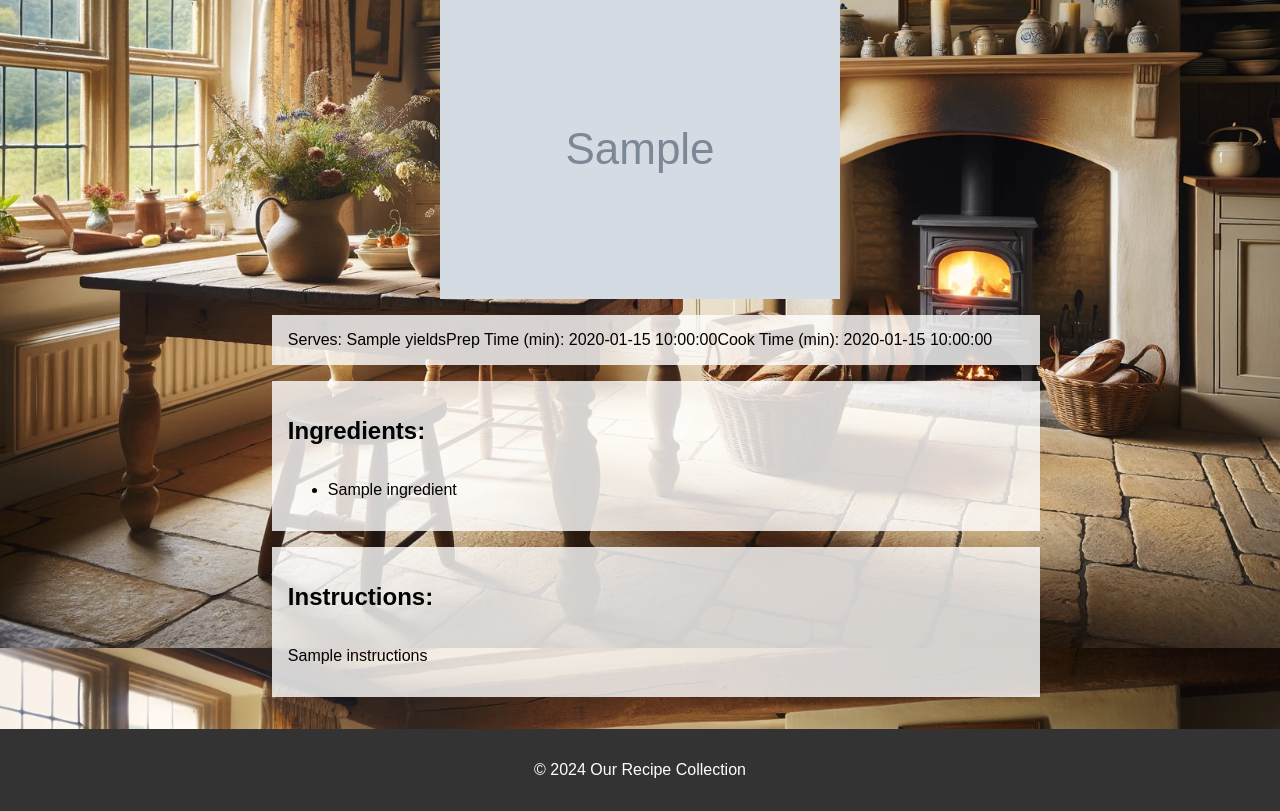
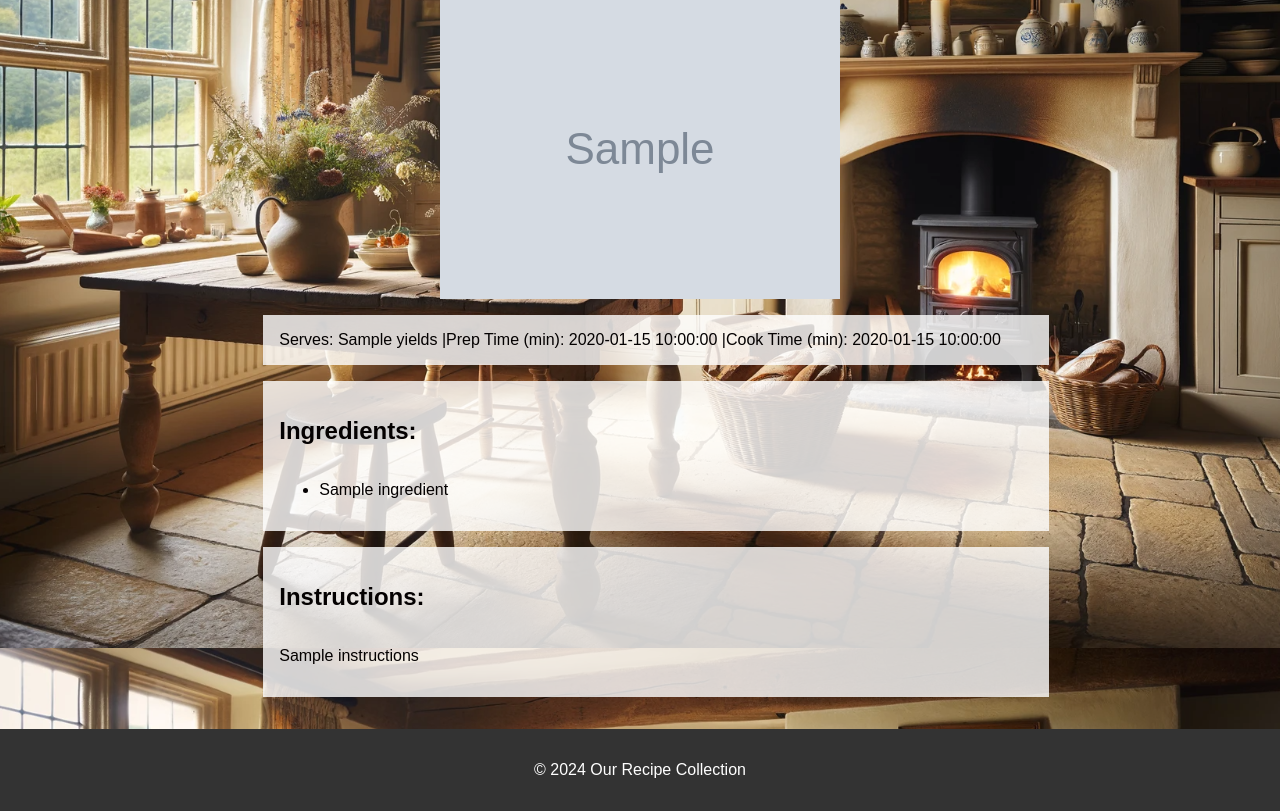
Before and after one commit to rafapi/our_recipes, a FastAPI app: template templates/recipe-detail.html in a window 1280 px wide. Shown: the part 152-963 px from the top of the page. Run offline with FastAPI, Linux system fonts and the light colour scheme; the template is opened without the code that fills it: most values are stand-ins (such as "Sample title", 1, 10 or a date in 2020); grey boxes marked "Sample" are stand-in pictures; parts of the project's set-up code (start-up, migrations or seed data) failed here and were passed over.

Commit message:
Add separators

```diff
--- a/static/style.css
+++ b/static/style.css
@@ -83,11 +83,6 @@
     background-color: rgba(255, 255, 255, 0.8); /* white with 80% opacity */
     padding: 1em; /* Add some padding around the text */
     margin-top: 1em; /* Space between sections */
-}
-
-main .transparent-background .ingredients-list,
-main .transparent-background .preserve-breaks {
-    text-align: left;
 }
 
 /* Style the recipe card grid */
--- a/templates/recipe-detail.html
+++ b/templates/recipe-detail.html
@@ -23,8 +23,8 @@
             <img class="detail-img" style="max-width: 100%; height: auto;" src="{{ recipe.image }}">
             <section class="transparent-background">
                 <div class="recipe-details centered-section">
-                    <span>Serves: {{ recipe.yields }}</span>
-                    <span>Prep Time (min): {{ recipe.prep_time }}</span>
+                    <span>Serves: {{ recipe.yields }} |</span>
+                    <span>Prep Time (min): {{ recipe.prep_time }} |</span>
                     <span>Cook Time (min): {{ recipe.cook_time }}</span>
                 </div>
             </section>
```
